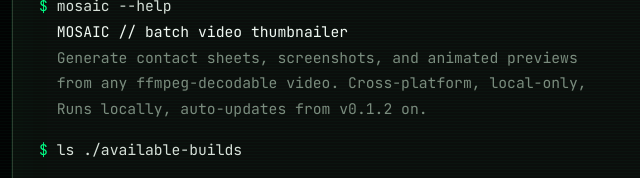
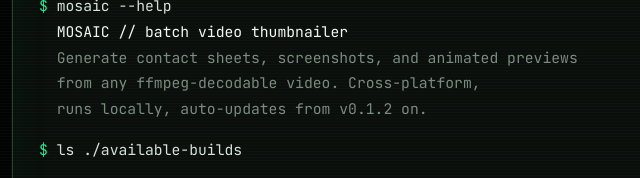
Before and after one commit to mosaicvideo/mosaic, a website built with Vite: page site/index.html in a window 1280 px wide. Shown: the part 270-448 px from the top of the page, 86-726 px from the left. Built offline with nearby package versions, Linux system fonts and the light colour scheme; no server answers.

Commit message:
chore: rehome to mosaicvideo/mosaic
Repo moved to mosaicvideo/mosaic. Updated all
in-tree references to the new URL across README, CHANGELOG, package.json,
Cargo.toml, tauri.conf.json, site pages, and the showcase download script.

Installed v0.1.2 users keep working via GitHub's 301 redirect on the
old-repo auto-update endpoint; future builds fetch latest.json
directly from the new owner.

Also fixes a stray double-"local" phrasing in the hero help output that
survived an earlier toning-down pass.

```diff
--- a/site/index.html
+++ b/site/index.html
@@ -55,8 +55,8 @@
           <span class="tline cmd">mosaic --help</span>
           <span class="tline bright">  MOSAIC // batch video thumbnailer</span>
           <span class="tline out">  Generate contact sheets, screenshots, and animated previews</span>
-          <span class="tline out">  from any ffmpeg-decodable video. Cross-platform, local-only,</span>
-          <span class="tline out">  Runs locally, auto-updates from v0.1.2 on.</span>
+          <span class="tline out">  from any ffmpeg-decodable video. Cross-platform,</span>
+          <span class="tline out">  runs locally, auto-updates from v0.1.2 on.</span>
           <span class="tspace"></span>
 
           <span class="tline cmd">ls ./available-builds</span>
```
